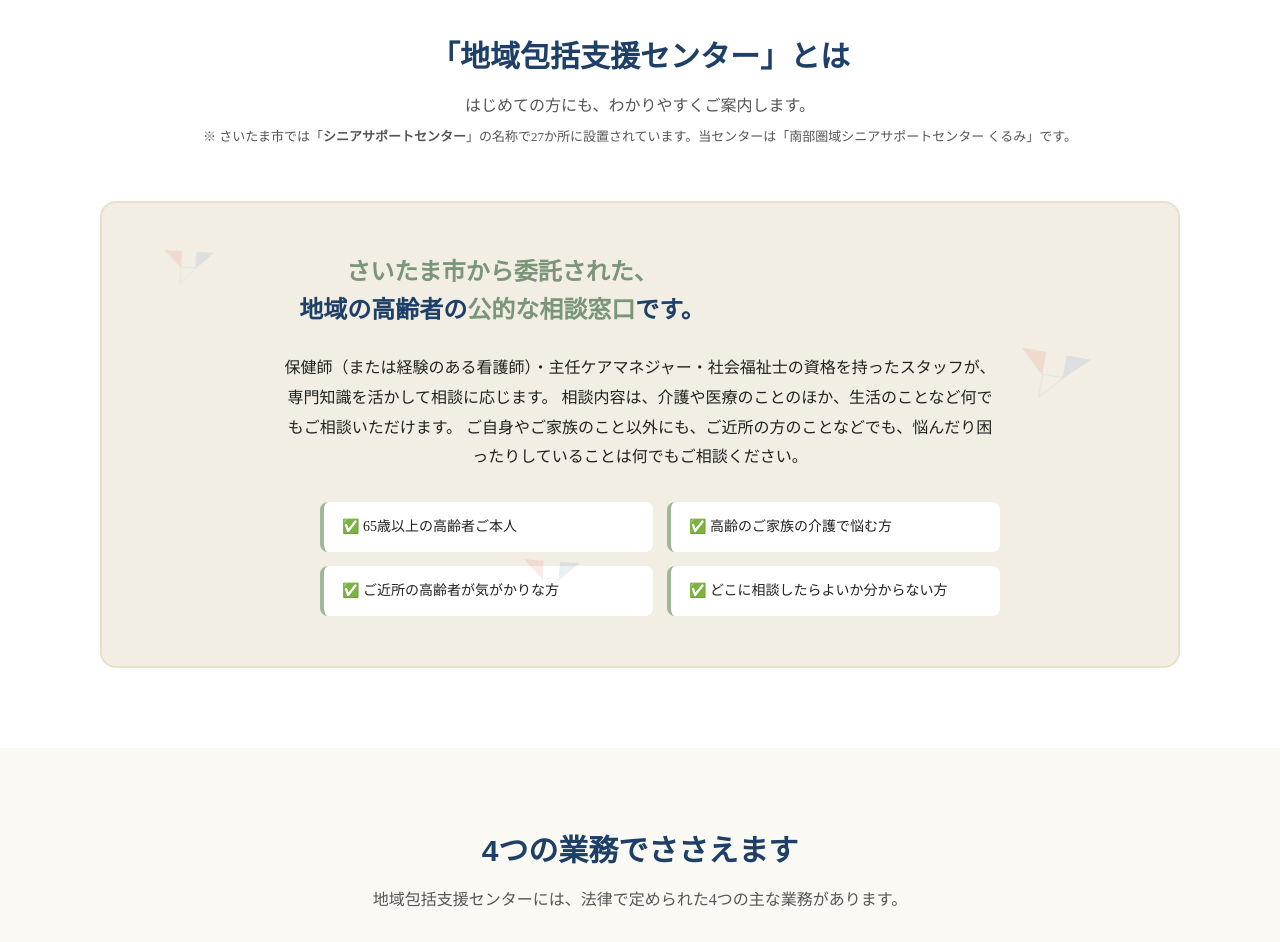
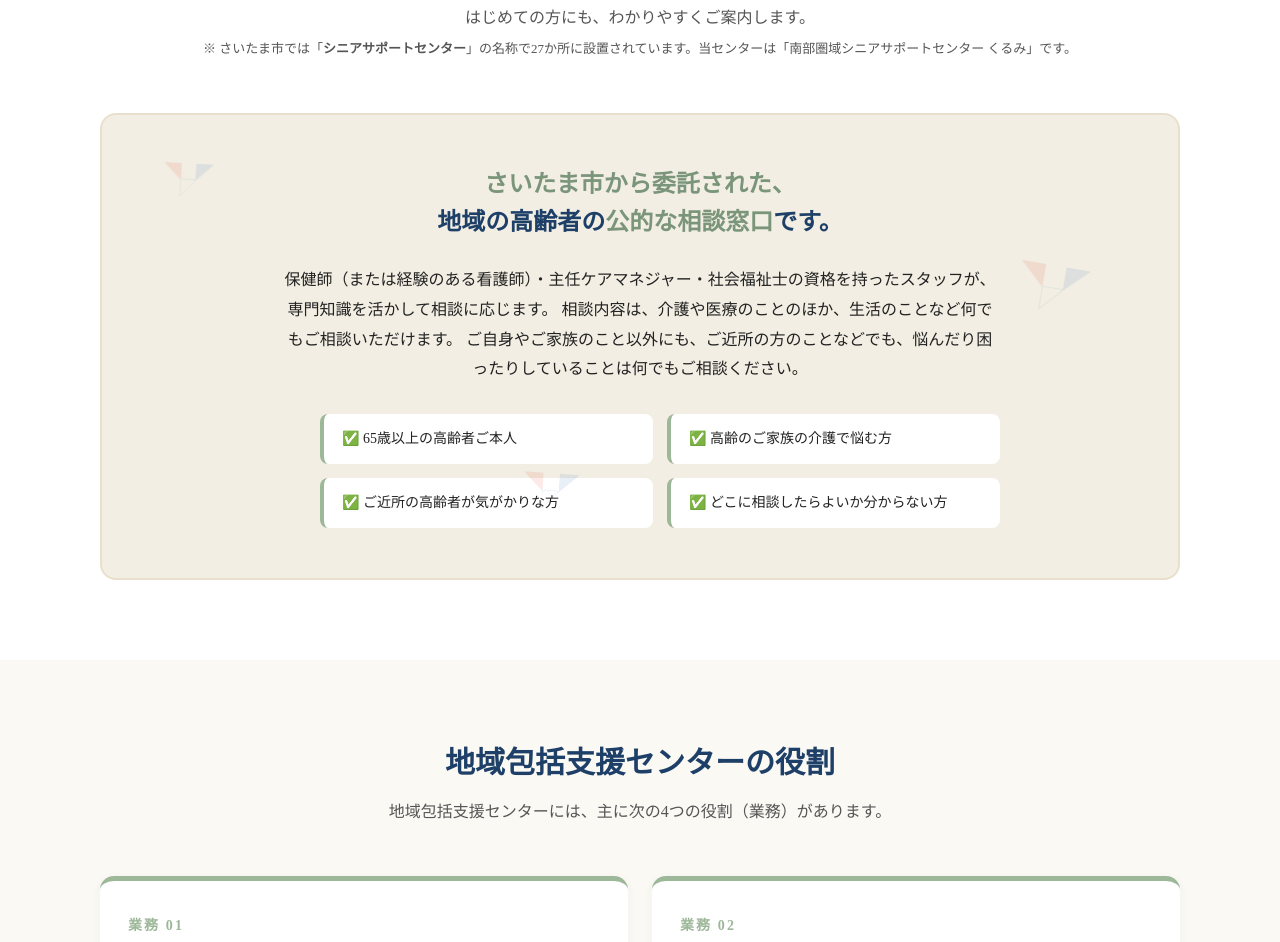
Before and after one commit to yuzawa-web/houkatsu-kurumi-test, a plain HTML site: page index.html in a window 1280 px wide. Shown: the part 1502-2444 px from the top of the page. Drawn offline with Linux system fonts and the light colour scheme; a web font is replaced by a local one.

Commit message:
Add files via upload

```diff
--- a/index.html
+++ b/index.html
@@ -117,7 +117,7 @@
   .hero-content {
     position: relative; z-index: 2;
     max-width: 1080px; margin: 0 auto;
-    padding: 24vh 24px 20vh;
+    padding: 18vh 24px 15vh;
     text-align: center;
   }
   .hero-catch {
@@ -284,7 +284,7 @@
   .intro-card .leader {
     font-family: "Zen Maru Gothic", serif;
     font-size: 24px; color: var(--indigo);
-    margin: 0 0 24px; line-height: 1.6; font-weight: 700;
+    margin: 0 auto 24px; line-height: 1.6; font-weight: 700;
   }
   .intro-card .leader em { font-style: normal; color: var(--sage-dark); }
   .intro-card p { max-width: 720px; margin: 0 auto; color: var(--text); }
@@ -795,8 +795,8 @@
 <section class="services" id="services">
   <div class="section-inner">
     <div class="section-head">
-      <h2>4つの業務でささえます</h2>
-      <p>地域包括支援センターには、法律で定められた4つの主な業務があります。</p>
+      <h2>地域包括支援センターの役割</h2>
+      <p>地域包括支援センターには、主に次の4つの役割（業務）があります。</p>
     </div>
     <div class="service-grid">
       <div class="service-card">
```
